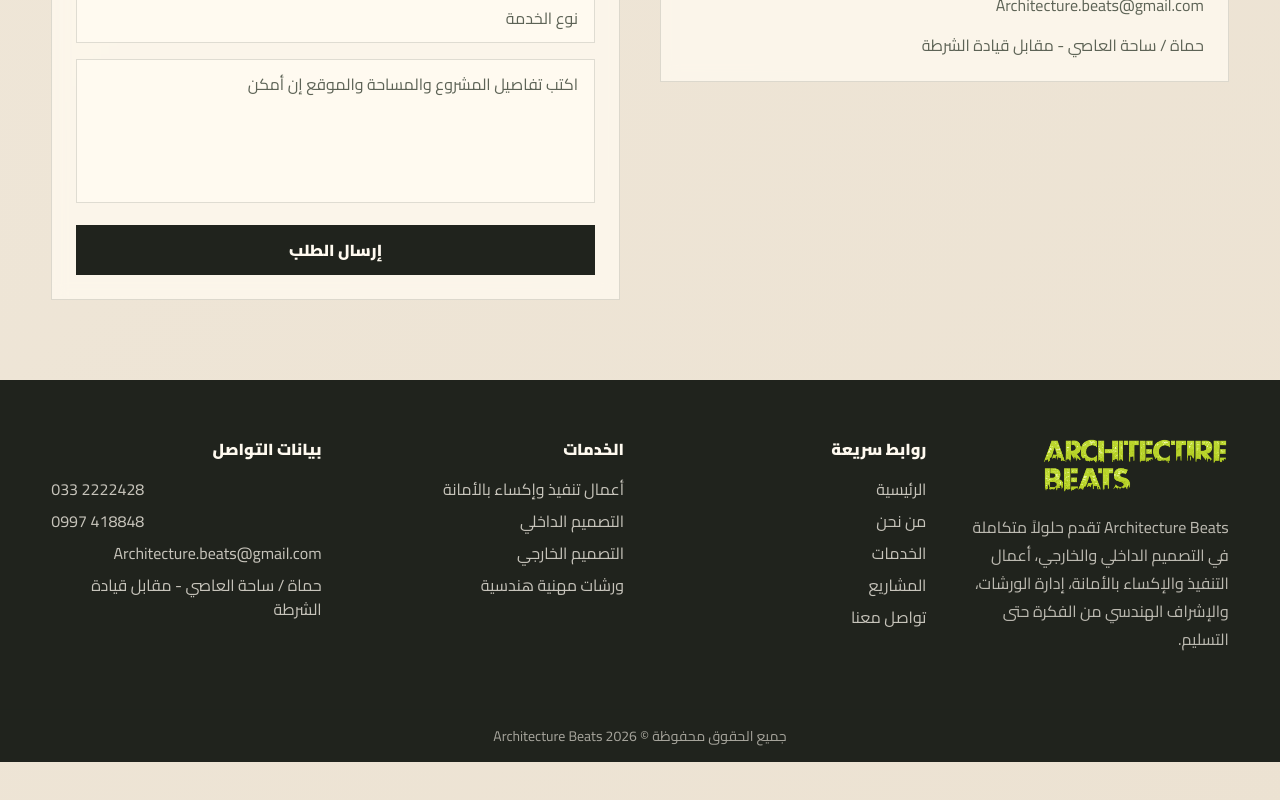
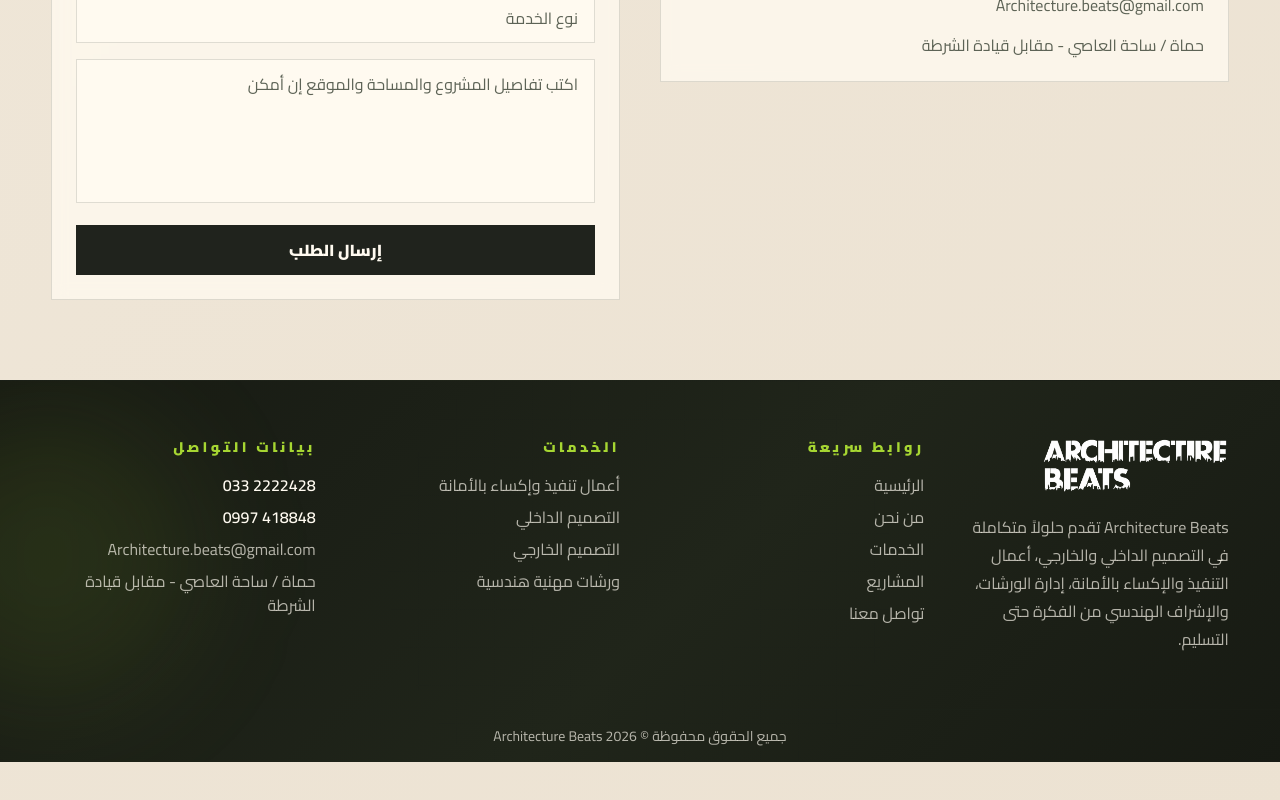
Before and after one commit to abod-haes/architecture-beats, a Next.js app: page / in a window 1280 px wide. Shown: the part 7436-8236 px from the top of the page. Built offline with nearby package versions, Linux system fonts and the light colour scheme.

Commit message:
Polish footer theme colors

```diff
--- a/src/components/layout/Footer.tsx
+++ b/src/components/layout/Footer.tsx
@@ -7,24 +7,28 @@ export default function Footer() {
   const content = useSiteContent();
 
   return (
-    <footer className="border-t border-[var(--site-border)] bg-[var(--site-inverse)] text-[var(--site-inverse-text)]">
-      <div className="mx-auto grid w-[92%] max-w-7xl gap-8 py-14 md:grid-cols-4">
+    <footer className="relative overflow-hidden border-t border-[var(--footer-border)] bg-[linear-gradient(135deg,var(--footer-bg)_0%,var(--footer-bg-soft)_54%,var(--footer-bg)_100%)] text-[var(--footer-text)]">
+      <div className="blueprint-grid absolute inset-0 opacity-10" />
+      <div className="absolute -end-24 top-8 h-72 w-72 rounded-full bg-brand-primary/10 blur-3xl" />
+      <div className="relative mx-auto grid w-[92%] max-w-7xl gap-10 py-14 md:grid-cols-4">
         <div>
           <div className="flex items-center">
             <img
               src="/logo.png"
               alt={content.company.nameEn}
-              className="h-14 w-auto object-contain"
+              className="h-14 w-auto object-contain brightness-0 invert"
               loading="lazy"
             />
           </div>
-          <p className="mt-5 max-w-xs leading-7 opacity-70">{content.hero.description}</p>
+          <p className="mt-5 max-w-xs leading-7 text-[var(--footer-muted)]">
+            {content.hero.description}
+          </p>
         </div>
         <div>
-          <h3 className="mb-4 font-black">
+          <h3 className="mb-4 text-sm font-black uppercase tracking-[0.24em] text-brand-primary">
             {content.footer.quickLinksTitle}
           </h3>
-          <ul className="space-y-2 opacity-75">
+          <ul className="space-y-2 text-[var(--footer-muted)]">
             {content.nav.map((item) => (
               <li key={item.href}>
                 <Link href={item.href} className="transition hover:text-brand-primary">
@@ -35,32 +39,34 @@ export default function Footer() {
           </ul>
         </div>
         <div>
-          <h3 className="mb-4 font-black">
+          <h3 className="mb-4 text-sm font-black uppercase tracking-[0.24em] text-brand-primary">
             {content.footer.servicesTitle}
           </h3>
-          <ul className="space-y-2 opacity-75">
+          <ul className="space-y-2 text-[var(--footer-muted)]">
             {content.services.slice(0, 4).map((item) => (
               <li key={item.title}>{item.title}</li>
             ))}
           </ul>
         </div>
         <div>
-          <h3 className="mb-4 font-black">
+          <h3 className="mb-4 text-sm font-black uppercase tracking-[0.24em] text-brand-primary">
             {content.footer.contactTitle}
           </h3>
-          <ul className="space-y-2 opacity-75">
-            <li dir="ltr" className="text-left">
+          <ul className="space-y-2 text-[var(--footer-muted)]">
+            <li dir="ltr" className="font-semibold text-[var(--footer-text)]">
               {content.company.phone}
             </li>
-            <li dir="ltr" className="text-left">
+            <li dir="ltr" className="font-semibold text-[var(--footer-text)]">
               {content.company.mobile}
             </li>
-            <li className="break-words">{content.company.email}</li>
+            <li className="break-words transition hover:text-brand-primary">
+              {content.company.email}
+            </li>
             <li>{content.company.address}</li>
           </ul>
         </div>
       </div>
-      <div className="border-t border-current/10 py-4 text-center text-sm opacity-60">
+      <div className="relative border-t border-[var(--footer-border)] py-4 text-center text-sm text-[var(--footer-muted)]">
         {content.footer.rights} © {new Date().getFullYear()} {content.company.nameEn}
       </div>
     </footer>
```
